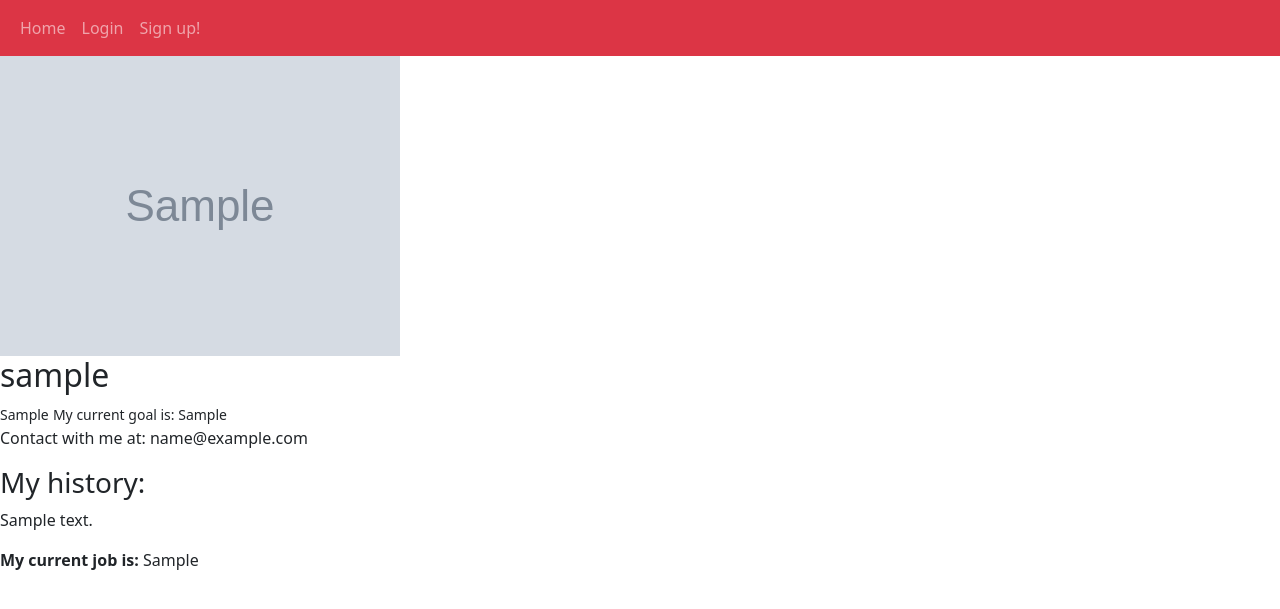
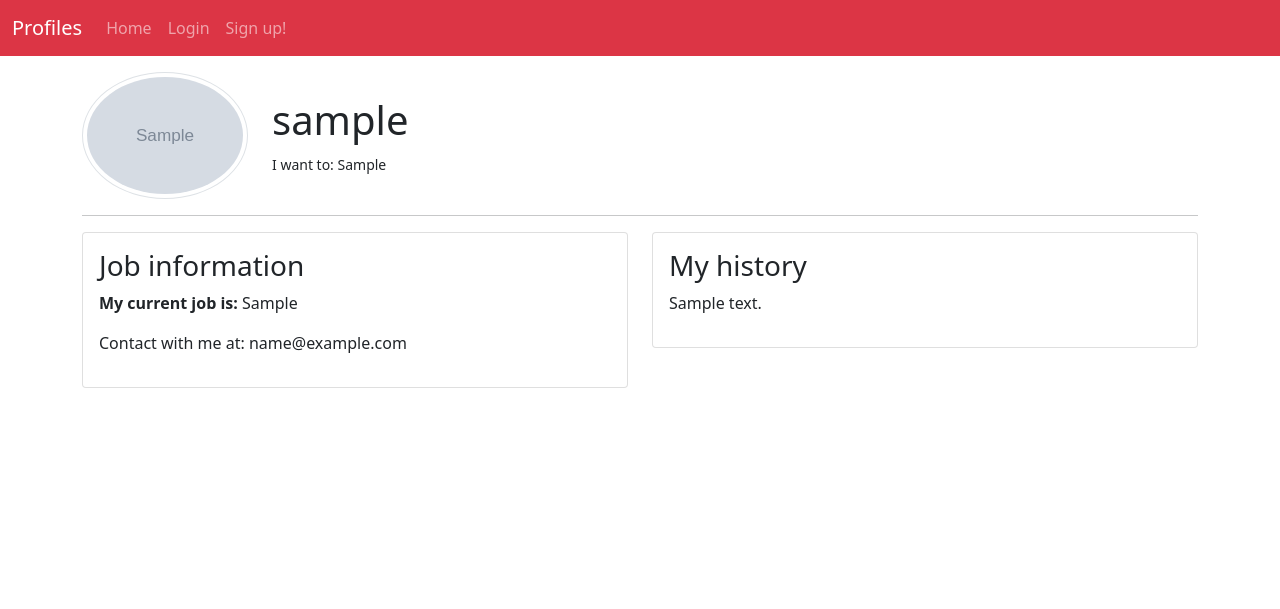
Before and after one commit to Mark4nov/Profiles, a Django app: page /accounts/profiles/1/ in a window 1280 px wide. Shown: the top 609 px of the page. Run offline with Django 4.2, Linux system fonts and the light colour scheme; tables that the repository leaves empty hold one stand-in row (values such as "Sample post"); grey boxes marked "Sample" are stand-in pictures.

Commit message:
Added styles to the  profile and index template

```diff
--- a/Testsite/accounts/templates/profiles/profile.html
+++ b/Testsite/accounts/templates/profiles/profile.html
@@ -3,20 +3,40 @@
 {% block title %}@{{user.username}}'s profile{% endblock title %}
 
 {% block main %}
-    <div>
-        <img src="{{profile.profile_picture.url}}">
-        <h2>{{ profile.user.username }}</h2>
-
-        {% for trait in profile.get_list_of_traits %}
-            <small>{{ trait }}</small>
-        {% endfor %}
-        <small>My current goal is: {{profile.current_goal}}</small>
-
-        <p>Contact with me at: {{profile.user.email}}</p>
-
-        <h3>My history:</h3>
-        <p>{{profile.biography}}</p>
-
-        <p><b>My current job is:</b> {{profile.current_job}}<p/>
+    <div class = "container mt-3">
+        <div class="row">
+            <div class="col">
+                <img src="{{profile.profile_picture.url}}" class="img-thumbnail rounded-circle">
+            </div>
+            <div class="col-8 col-md-10 align-self-center">
+                <div class="align-self-left">
+                    <h1>{{ profile.user.username }}</h1>
+                    <!-- {% for trait in profile.get_list_of_traits %}
+                        <span class="badge bg-primary">{{ trait }}</span>
+                    {% endfor %}!-->
+                    <small>I want to: {{profile.current_goal}}</small>
+                </div>
+            </div>
+        </div>
+        <hr>
+        <div class="row">
+            <div class="col-12 col-md-6 mb-3">
+                <div class="card">
+                    <div class="card-body">
+                        <h3 class="card-title">Job information</h3>
+                        <p><b>My current job is:</b> {{profile.current_job}}</p>
+                        <p>Contact with me at: {{profile.user.email}}</p>
+                    </div>
+                </div>
+            </div>
+            <div class="col-12 col-md-6 mb-3">
+                <div class="card">
+                    <div class="card-body">
+                        <h3 class="card-title">My history</h3>
+                        <p>{{profile.biography}}</p>
+                    </div>
+                </div>
+            </div>
+        </div>
     </div>
 {% endblock main %}
--- a/Testsite/templates/navbar.html
+++ b/Testsite/templates/navbar.html
@@ -1,5 +1,6 @@
 <nav class="navbar navbar-expand-sm navbar-dark bg-danger">
     <div class="container-fluid">
+        <a class="navbar-brand" href="#">Profiles</a>
         <!-- Toggle button -->
         <button class="navbar-toggler" type="button" data-bs-toggle="collapse" data-bs-target="#navbarNav" aria-controls="navbarNav" aria-expanded="false" aria-label="Toggle navigation">
             <span class="navbar-toggler-icon"></span>
```
Also changed, not shown: Testsite/accounts/templates/accounts/signup.html (+14 -16 lines), Testsite/accounts/templates/profiles/index.html (+19 -4 lines).
